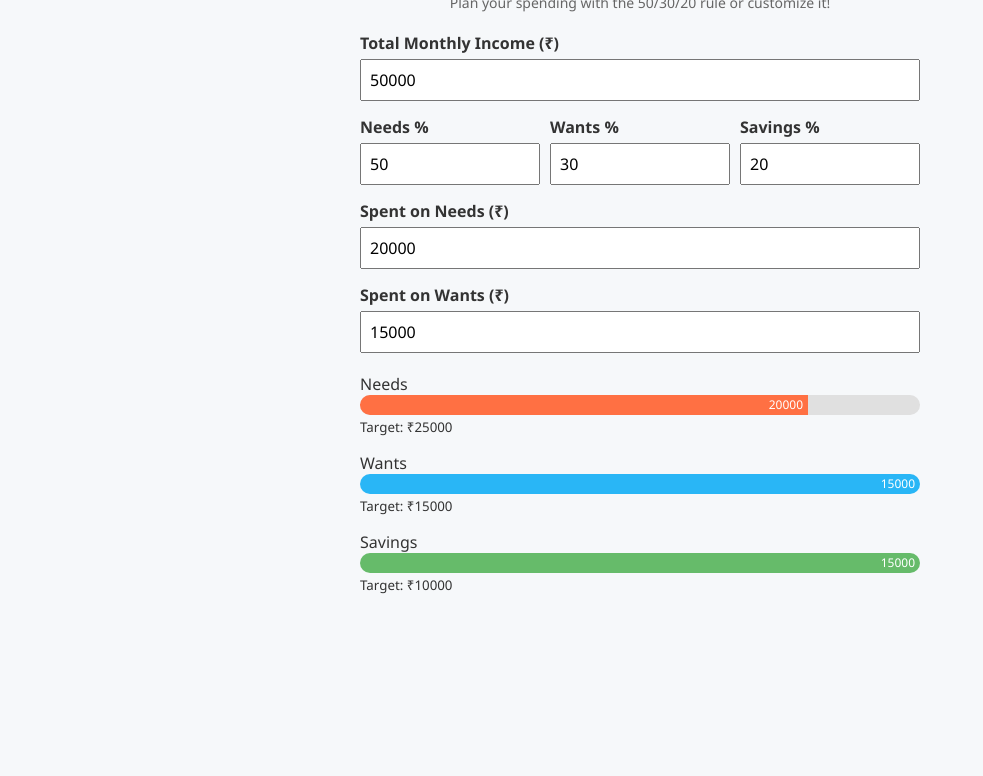
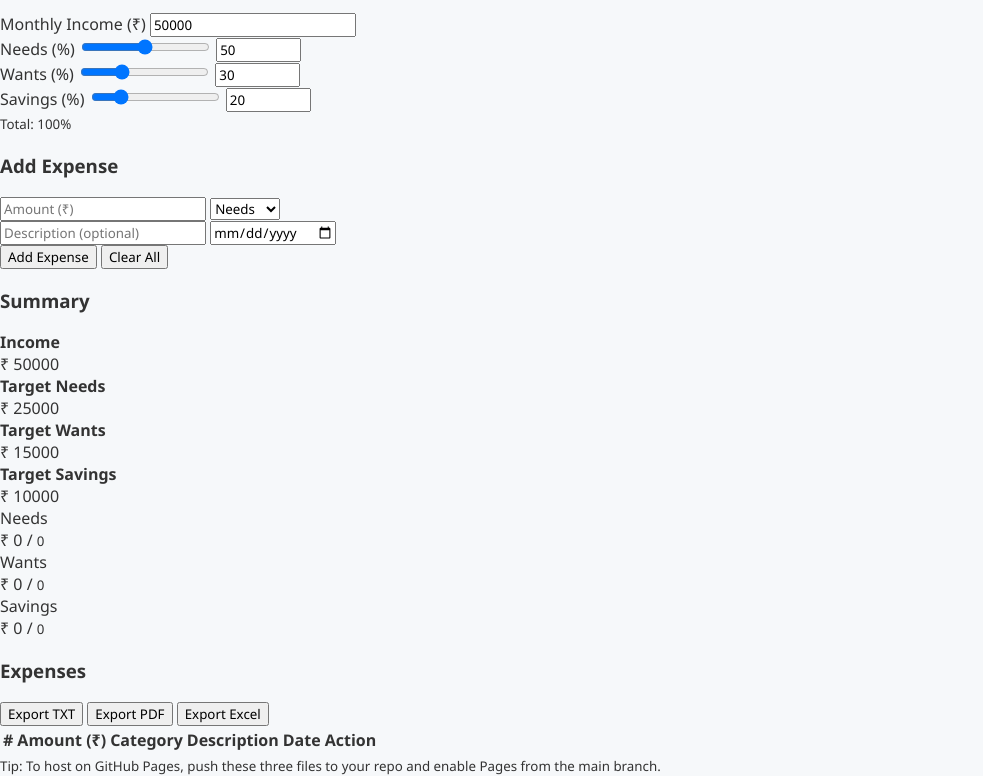
Before and after one commit to asureeAK/budget_planner, a plain HTML site: page index.html in a window 1280 px wide. Shown: the part 105-881 px from the top of the page, without its empty margins (0-983 px from the left). Before the commit the page ends 800 px from the top, so only its background shows below. Drawn offline with nearby package versions, Linux system fonts and the light colour scheme; a script that the page names is missing.

Commit message:
Update index.html

```diff
--- a/index.html
+++ b/index.html
@@ -1,79 +1,163 @@
-<!DOCTYPE html>
+<!doctype html>
 <html lang="en">
 <head>
-  <meta charset="UTF-8" />
-  <meta name="viewport" content="width=device-width, initial-scale=1.0"/>
-  <title>Budget Planner - 50/30/20 Rule</title>
-  <link rel="stylesheet" href="style.css"/>
+  <meta charset="utf-8" />
+  <meta name="viewport" content="width=device-width,initial-scale=1" />
+  <title>Budget Planner — 50/30/20</title>
+
+  <!-- Stylesheet -->
+  <link rel="stylesheet" href="style.css" />
+
+  <!-- SheetJS (XLSX) for Excel export -->
+  <!-- If you want fully offline use: download xlsx.full.min.js and reference locally -->
+  <script src="https://cdn.jsdelivr.net/npm/xlsx/dist/xlsx.full.min.js"></script>
+
+  <!-- jsPDF + autotable for PDF export -->
+  <!-- If you want fully offline use: download these and reference locally -->
+  <script src="https://cdnjs.cloudflare.com/ajax/libs/jspdf/2.5.1/jspdf.umd.min.js"></script>
+  <script src="https://cdnjs.cloudflare.com/ajax/libs/jspdf-autotable/3.5.28/jspdf.plugin.autotable.min.js"></script>
 </head>
 <body>
-  <div class="container">
-    <h1>Budget Planner</h1>
-    <p class="subtitle">Plan your spending with the 50/30/20 rule or customize it!</p>
+  <main class="app">
+    <header class="app-header">
+      <h1>Budget Planner</h1>
+      <p class="muted">Default 50/30/20 rule — drag sliders or type to customize. Add expenses, then export.</p>
+    </header>
 
-    <!-- Monthly Income -->
-    <div class="input-group">
-      <label>Total Monthly Income (₹)</label>
-      <input type="number" id="income" value="50000"/>
-    </div>
+    <section class="controls">
+      <div class="card">
+        <label for="income">Monthly Income (₹)</label>
+        <input id="income" type="number" min="0" value="50000" />
 
-    <!-- Percentage Inputs -->
-    <div class="input-group percentages">
-      <div>
-        <label>Needs %</label>
-        <input type="number" id="needsPercent" value="50"/>
-      </div>
-      <div>
-        <label>Wants %</label>
-        <input type="number" id="wantsPercent" value="30"/>
-      </div>
-      <div>
-        <label>Savings %</label>
-        <input type="number" id="savingsPercent" value="20"/>
-      </div>
-    </div>
+        <div class="percent-grid">
+          <div class="percent-card">
+            <label>Needs (%)</label>
+            <input id="needsRange" type="range" min="0" max="100" step="1" value="50" />
+            <input id="needsNum" type="number" min="0" max="100" value="50" />
+          </div>
+          <div class="percent-card">
+            <label>Wants (%)</label>
+            <input id="wantsRange" type="range" min="0" max="100" step="1" value="30" />
+            <input id="wantsNum" type="number" min="0" max="100" value="30" />
+          </div>
+          <div class="percent-card">
+            <label>Savings (%)</label>
+            <input id="savingsRange" type="range" min="0" max="100" step="1" value="20" />
+            <input id="savingsNum" type="number" min="0" max="100" value="20" />
+          </div>
+        </div>
 
-    <!-- Spending Inputs -->
-    <div class="input-group">
-      <label>Spent on Needs (₹)</label>
-      <input type="number" id="needsSpent" value="20000"/>
-    </div>
-    <div class="input-group">
-      <label>Spent on Wants (₹)</label>
-      <input type="number" id="wantsSpent" value="15000"/>
-    </div>
-
-    <!-- Progress Bars -->
-    <div class="progress-container">
-      <div class="progress-item">
-        <span>Needs</span>
-        <div class="progress-bar">
-          <div id="needsProgress"></div>
+        <div class="percent-sum">
+          <small>Total: <span id="percentTotal">100</span>%</small>
         </div>
-        <small id="needsStatus"></small>
       </div>
 
-      <div class="progress-item">
-        <span>Wants</span>
-        <div class="progress-bar">
-          <div id="wantsProgress"></div>
+      <div class="card add-expense">
+        <h3>Add Expense</h3>
+        <form id="expenseForm">
+          <div class="row">
+            <input id="expAmount" type="number" placeholder="Amount (₹)" min="0" required />
+            <select id="expCategory" required>
+              <option value="Needs">Needs</option>
+              <option value="Wants">Wants</option>
+              <option value="Savings">Savings</option>
+            </select>
+          </div>
+          <div class="row">
+            <input id="expDesc" type="text" placeholder="Description (optional)" />
+            <input id="expDate" type="date" />
+          </div>
+          <div class="row actions">
+            <button type="submit" class="btn">Add Expense</button>
+            <button type="button" id="clearExpenses" class="btn ghost">Clear All</button>
+          </div>
+        </form>
+      </div>
+    </section>
+
+    <section class="panels">
+      <div class="card summary">
+        <h3>Summary</h3>
+        <div class="summary-grid">
+          <div>
+            <strong>Income</strong>
+            <div>₹ <span id="incomeDisplay">50000</span></div>
+          </div>
+          <div>
+            <strong>Target Needs</strong>
+            <div>₹ <span id="targetNeeds">25000</span></div>
+          </div>
+          <div>
+            <strong>Target Wants</strong>
+            <div>₹ <span id="targetWants">15000</span></div>
+          </div>
+          <div>
+            <strong>Target Savings</strong>
+            <div>₹ <span id="targetSavings">10000</span></div>
+          </div>
         </div>
-        <small id="wantsStatus"></small>
+
+        <div class="progress-list">
+          <div class="progress-row">
+            <label>Needs <small id="needsStatus" class="status muted"></small></label>
+            <div class="progress">
+              <div id="barNeeds" class="bar needs"></div>
+            </div>
+            <div class="amounts">₹ <span id="needsTotal">0</span> / <small id="needsTargetLabel">0</small></div>
+          </div>
+
+          <div class="progress-row">
+            <label>Wants <small id="wantsStatus" class="status muted"></small></label>
+            <div class="progress">
+              <div id="barWants" class="bar wants"></div>
+            </div>
+            <div class="amounts">₹ <span id="wantsTotal">0</span> / <small id="wantsTargetLabel">0</small></div>
+          </div>
+
+          <div class="progress-row">
+            <label>Savings <small id="savingsStatus" class="status muted"></small></label>
+            <div class="progress">
+              <div id="barSavings" class="bar savings"></div>
+            </div>
+            <div class="amounts">₹ <span id="savingsTotal">0</span> / <small id="savingsTargetLabel">0</small></div>
+          </div>
+        </div>
+
+        <div id="feedback" class="feedback muted"></div>
       </div>
 
-      <div class="progress-item">
-        <span>Savings</span>
-        <div class="progress-bar">
-          <div id="savingsProgress"></div>
+      <div class="card table-card">
+        <div class="table-head">
+          <h3>Expenses</h3>
+          <div class="export-buttons">
+            <button id="exportTxt" class="btn ghost">Export TXT</button>
+            <button id="exportPdf" class="btn ghost">Export PDF</button>
+            <button id="exportXlsx" class="btn">Export Excel</button>
+          </div>
         </div>
-        <small id="savingsStatus"></small>
+
+        <table id="expensesTable" class="expenses-table">
+          <thead>
+            <tr>
+              <th>#</th>
+              <th>Amount (₹)</th>
+              <th>Category</th>
+              <th>Description</th>
+              <th>Date</th>
+              <th>Action</th>
+            </tr>
+          </thead>
+          <tbody></tbody>
+        </table>
+
       </div>
-    </div>
+    </section>
+    <footer class="foot muted">
+      <small>Tip: To host on GitHub Pages, push these three files to your repo and enable Pages from the main branch.</small>
+    </footer>
+  </main>
 
-    <!-- Message -->
-    <div id="feedbackMessage" class="message"></div>
-  </div>
-
+  <!-- Main JS -->
   <script src="script.js"></script>
 </body>
 </html>
```
